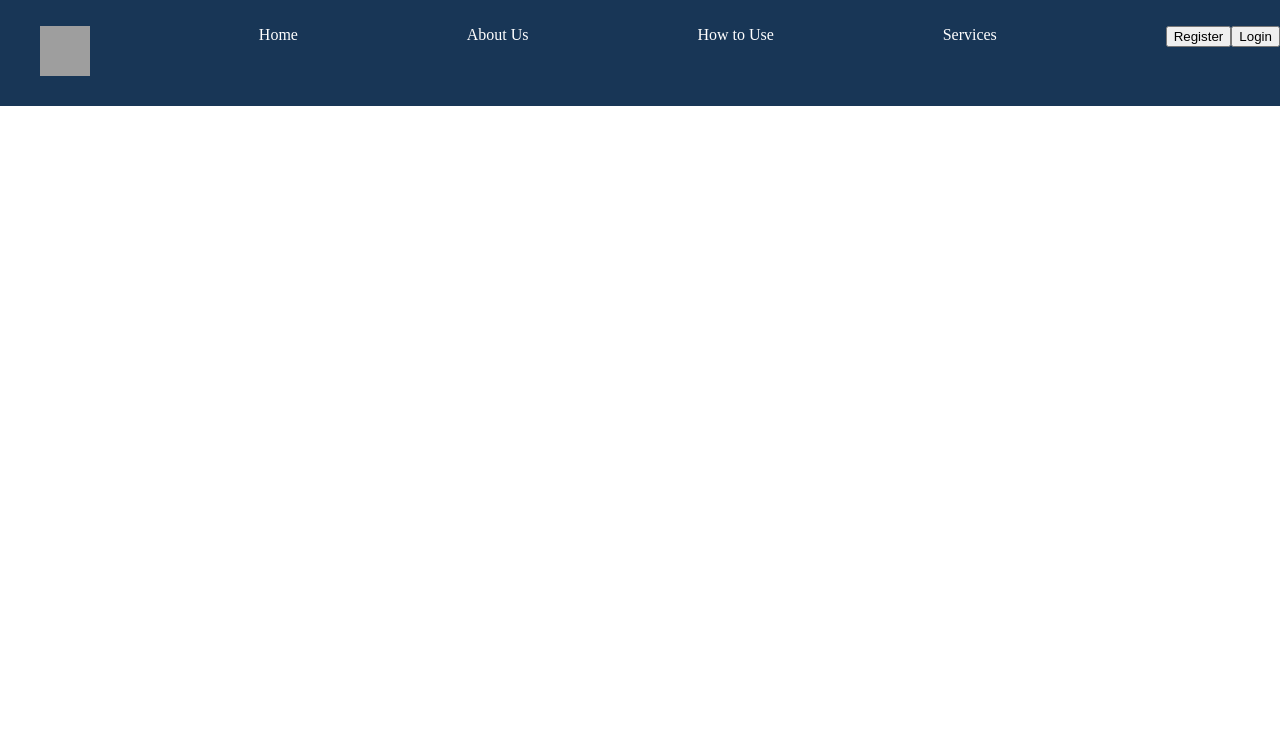
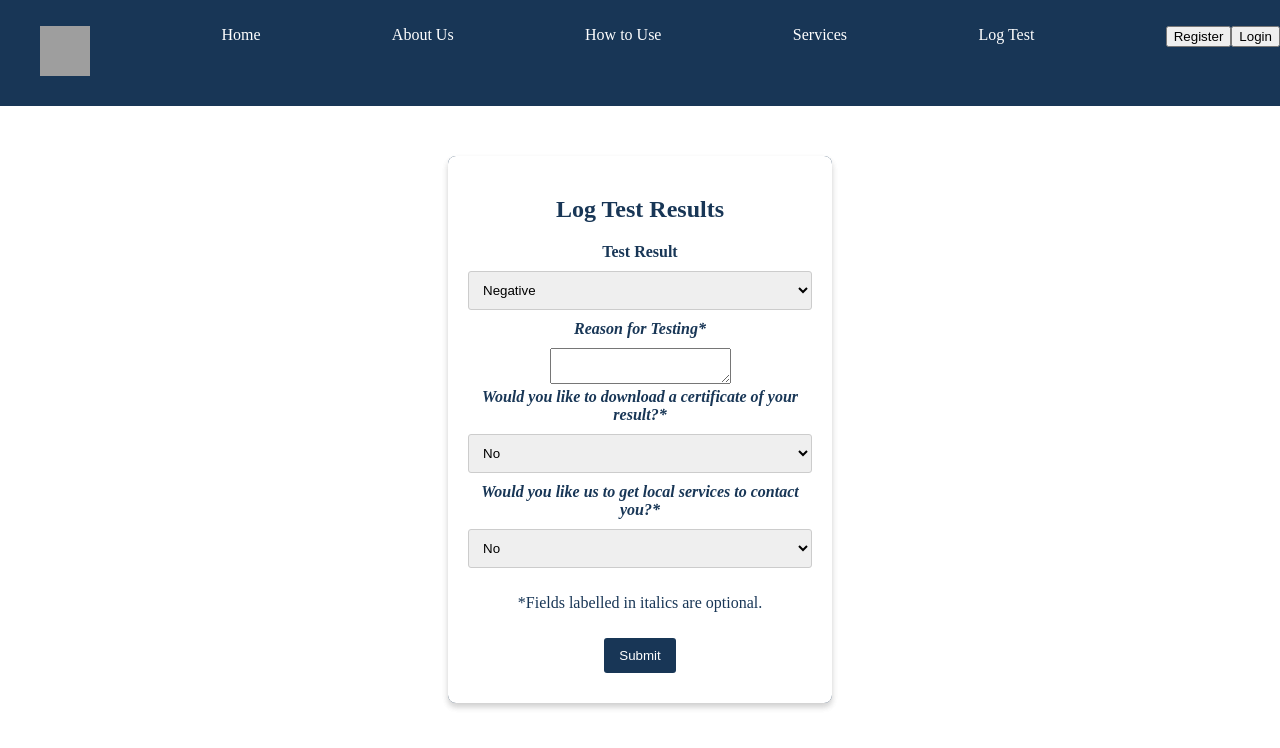
Before and after one commit to MaestroAshmin/Technology-Innovation-Project-fork, a React (Create React App) app in the folder front-end/: page /test in a window 1280 px wide. Shown: the top 748 px of the page. Built offline with nearby package versions, Linux system fonts and the light colour scheme; grey boxes are pictures that could not be loaded.

Commit message:
Services and test logging pages
Uses stand-in services lists, will alter to dynamically use sorted lists from backend and prompt for user postcode if not provided.

```diff
--- /dev/null
+++ b/front-end/src/Components/LogTestComp.jsx
@@ -0,0 +1,106 @@
+/*Test logging page
+Justin Li 104138316
+Last edited 14/09/2023*/
+import React, { useState } from 'react';
+
+function LogTest() {
+
+//state management
+  const [testResult, setTestResult] = useState('negative');
+  const [reasonForTesting, setReasonForTesting] = useState('');
+  const [receivePDF, setReceivePDF] = useState('no');
+  const [sendToServices, setSendToServices] = useState('no');
+
+  const handleTestResultChange = (e) => {
+    setTestResult(e.target.value);
+  };
+
+  const handleReasonChange = (e) => {
+    setReasonForTesting(e.target.value);
+  };
+
+  const handleReceivePDFChange = (e) => {
+    setReceivePDF(e.target.value);
+  };
+
+  const handleSendToServicesChange = (e) => {
+    setSendToServices(e.target.value);
+  };
+
+  const handleSubmit = (e) => {
+    e.preventDefault();
+  };
+
+  //returns test logging form
+  return (
+    <div className="layout">
+      <div className="container">
+        <div className="form">
+          <h2>Log Test Results</h2>
+          <form onSubmit={handleSubmit}>
+            <div className="form-group">
+              <label htmlFor="testResult">Test Result</label>
+              <select
+                id="testResult"
+                name="testResult"
+                value={testResult}
+                onChange={handleTestResultChange}
+                required
+                className="form-input"
+              >
+                <option value="positive">Positive</option>
+                <option value="negative">Negative</option>
+              </select>
+            </div>
+            <div className="form-group">
+              <label htmlFor="reasonForTesting" className='form-field-optional'>Reason for Testing*</label>
+              <textarea
+                id="reasonForTesting"
+                name="reasonForTesting"
+                value={reasonForTesting}
+                onChange={handleReasonChange}
+                className="form-input"
+              />
+            </div>
+            <div className="form-group">
+              <label htmlFor="receivePDF" className='form-field-optional'>Would you like to download a
+certificate of your result?*</label>
+              <select
+                id="receivePDF"
+                name="receivePDF"
+                value={receivePDF}
+                onChange={handleReceivePDFChange}
+                className="form-input"
+              >
+                <option value="yes">Yes</option>
+                <option value="no">No</option>
+              </select>
+            </div>
+            <div className="form-group">
+              <label htmlFor="sendToServices" className='form-field-optional'>Would you like us to get local
+services to contact you?*</label>
+              <select
+                id="sendToServices"
+                name="sendToServices"
+                value={sendToServices}
+                onChange={handleSendToServicesChange}
+                className="form-input"
+              >
+                <option value="yes">Yes</option>
+                <option value="no">No</option>
+              </select>
+            </div>
+            <p>*Fields labelled in italics are optional.</p>
+            <div className="form-button-group">
+              <button type="submit" className="login-button">
+                Submit
+              </button>
+            </div>
+          </form>
+        </div>
+      </div>
+    </div>
+  );
+}
+
+export default LogTest;
--- a/front-end/src/Components/Navbar.jsx
+++ b/front-end/src/Components/Navbar.jsx
@@ -23,7 +23,9 @@ function Navbar() {
         <li className="navbar-item">
           <Link to="/services" className="navbar-link">Services</Link>
         </li>
-
+        <li className="navbar-item">
+          <Link to="/test" className="navbar-link">Log Test</Link>
+        </li>
         <li className="navbar-item">
           <Link to="/register" className="navbar-link"><button>Register</button></Link>
           <Link to="/login" className="navbar-link"><button>Login</button></Link>
--- a/front-end/src/Components/RegLoginInfo.jsx
+++ b/front-end/src/Components/RegLoginInfo.jsx
@@ -2,6 +2,8 @@
 Justin Li 104138316
 Last edited 14/09/2023*/
 import React from 'react';
+import '../Css/Forms.css';
+
 
 function RegLoginInfo({ formData, handleInputChange, nextStep }) {
   return (
--- /dev/null
+++ b/front-end/src/Components/ServicesHeader.jsx
@@ -0,0 +1,17 @@
+/*Services text component
+Justin Li 104138316
+Last edited 14/09/2023*/
+import React from 'react';
+
+function Header() {
+  return (
+    <div className="header">
+      <h2>HIV Testing & Support Services</h2>
+      <div className="header-text">
+        At Logo, your health and well-being are our top priorities. That's why we've carefully curated a list of trusted organizations that proudly display the 'Rainbow Tick', signifying their unwavering commitment to inclusivity and diversity. When you explore the services we recommend, you're accessing a network of providers who embrace and support everyone, regardless of their background or identity, with empathy, respect, and inclusivity in mind.
+      </div>
+    </div>
+  );
+}
+
+export default Header;
--- /dev/null
+++ b/front-end/src/Components/ServicesImage.jsx
@@ -0,0 +1,14 @@
+/*Services image component
+Justin Li 104138316
+Last edited 14/09/2023*/
+import React from 'react';
+
+function Image() {
+  return (
+    <div id = "servicesImageContainer">
+      <img src="../images/couple.png" alt="Men looking at phone" id="servicesPic"/>
+    </div>
+  );
+}
+
+export default Image;
--- /dev/null
+++ b/front-end/src/Components/ServicesList.jsx
@@ -0,0 +1,19 @@
+/*Vertical list component
+Justin Li 104138316
+Last edited 14/09/2023*/
+import React from 'react';
+
+function List({ title, items }) {
+  return (
+    <div className="list">
+      <h2>{title}</h2>
+      {items.map((item, index) => (
+        <div key={index} className="list-item">
+          {item}
+        </div>
+      ))}
+    </div>
+  );
+}
+
+export default List;
--- /dev/null
+++ b/front-end/src/Css/Services.css
@@ -0,0 +1,64 @@
+/*CSS for services page
+Justin Li 104138316
+Last edited 14/09/2023*/
+  .header {
+    text-align: center;
+    margin: 20px;
+  }
+
+  .header-text {
+    margin-top: 20px;
+    text-align: center;
+  }
+
+  .services {
+    display: flex;
+    flex-direction: column;
+    align-items: center;
+    height: 100vh;
+  }
+
+  .topRow {
+    display: flex;
+    justify-content: space-between;
+    width: 100%;
+    flex: 1;
+  }
+
+  .bottomRow {
+    display: flex;
+    justify-content: space-between;
+    width: 100%;
+    flex: 3;
+  }
+
+  .top,
+  .bottom {
+    flex: 1;
+    padding: 5px;
+    box-sizing: border-box;
+    text-align: center;
+  }
+
+  #servicesPic {
+    max-width: 100%;
+    max-height: 100%;
+    box-sizing: border-box;
+    border-radius: 8px;
+  }
+  #servicesImageContainer {
+    border-radius: 8px;
+    padding-top: 20px;
+  }
+
+
+  .list {
+    flex: 1;
+    padding: 20px;
+    box-sizing: border-box;
+    overflow-y: auto;
+  }
+
+  .list-item {
+    margin-bottom: 10px;
+  }
--- a/front-end/src/Pages/App.js
+++ b/front-end/src/Pages/App.js
@@ -8,6 +8,7 @@ import Login from './Login';
 import AboutUs from './AboutUs';
 import HowToUse from './HowToUse';
 import Services from './Services';
+import LogTest from './LogTest';
 
 function App() {
 
@@ -23,6 +24,7 @@ function App() {
           <Route path="/about" element={<AboutUs />} />
           <Route path="/how-to-use" element={<HowToUse />} />
           <Route path="/services" element={<Services />} />
+          <Route path="/test" element={<LogTest />} />
         </Routes>
       </div>
     </Router>
--- /dev/null
+++ b/front-end/src/Pages/LogTest.jsx
@@ -0,0 +1,11 @@
+import React from 'react';
+import LogTest from '../Components/LogTestComp';
+function RegisterPage() {
+  return (
+    <div className="logTestPage">
+      <LogTest />
+    </div>
+  );
+}
+
+export default RegisterPage;
--- a/front-end/src/Pages/Register.jsx
+++ b/front-end/src/Pages/Register.jsx
@@ -2,7 +2,7 @@ import React from 'react';
 import Register from '../Components/RegisterComp';
 function RegisterPage() {
   return (
-    <div className="App">
+    <div className="registerPage">
       <Register />
     </div>
   );
--- a/front-end/src/Pages/Services.jsx
+++ b/front-end/src/Pages/Services.jsx
@@ -1,7 +1,43 @@
-import React from 'react';
+import React, { useState, useEffect } from 'react';
+import '../Css/Services.css';
+import Header from '../Components/ServicesHeader';
+import Image from '../Components/ServicesImage';
+import List from '../Components/ServicesList';
 
-function Services() {
-  return <h2>Services Page</h2>;
+function ServicesPage() {
+  const [testingServices, setTestingServices] = useState([]);
+  const [supportServices, setSupportServices] = useState([]);
+
+  //replace with API endpoint
+  useEffect(() => {
+    //placeholders
+    const fakeTestingServices = ['Service 1', 'Service 2', 'Service 3'];
+    const fakeSupportServices = ['Support 1', 'Support 2', 'Support 3'];
+
+    setTestingServices(fakeTestingServices);
+    setSupportServices(fakeSupportServices);
+  }, []);
+
+  return (
+    <div className="services">
+      <div className='topRow'>
+      <div className="top">
+        <Image />
+      </div>
+      <div className="top">
+        <Header />
+      </div>
+      </div>
+      <div className='bottomRow'>
+      <div className="bottom">
+        <List title="HIV Testing Services" items={testingServices} />
+      </div>
+      <div className="bottom">
+        <List title="HIV Support Services" items={supportServices} />
+      </div>
+      </div>
+    </div>
+  );
 }
 
-export default Services;
+export default ServicesPage;
```
Also changed, not shown: 1 other file (tests, documents, lock files or other folders).
